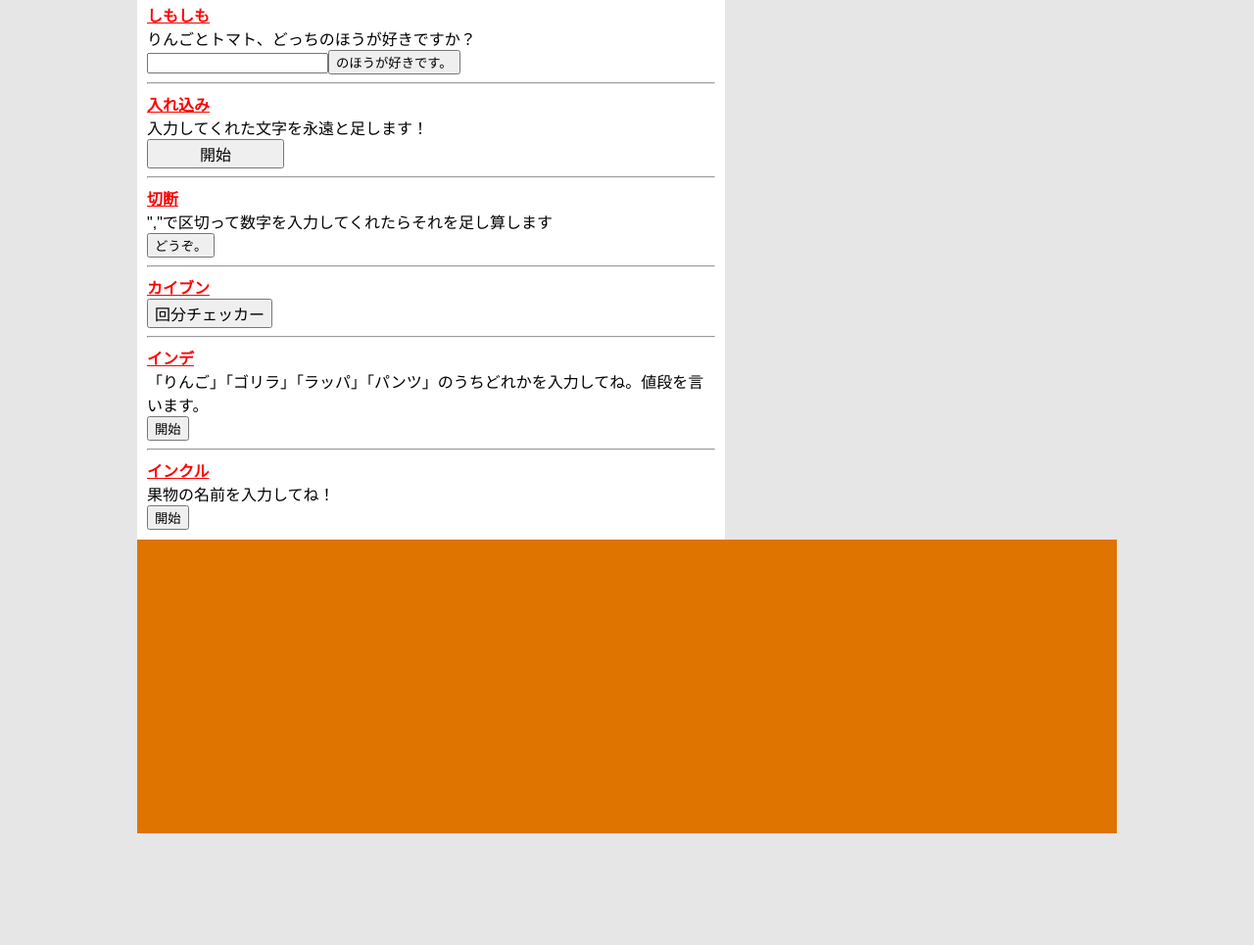
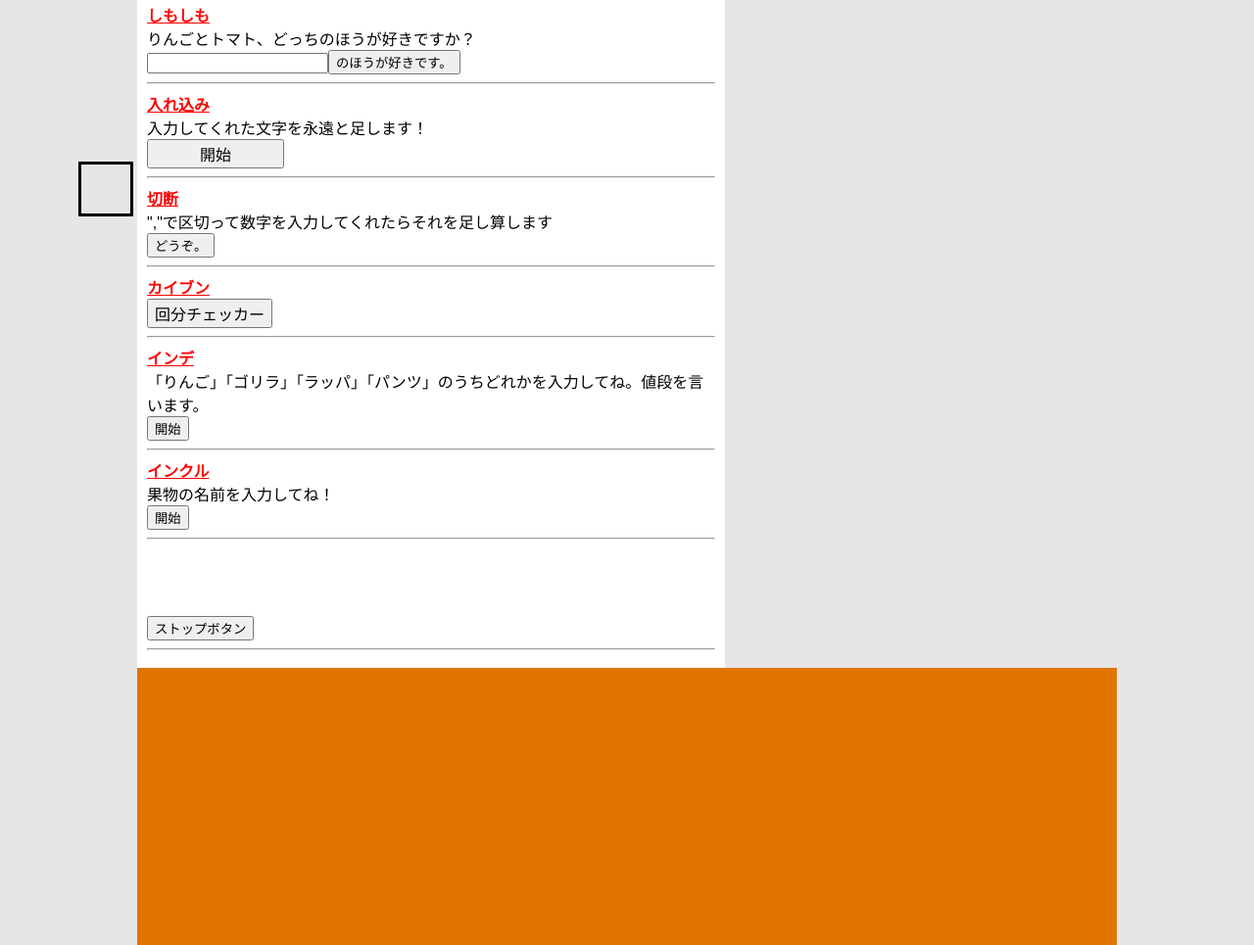
Before and after one commit to sasakipages/js-test, a website: page test.html in a window 1280 px wide. Shown: the part 1095-2060 px from the top of the page at 98% size. Before the commit the page ends 1946 px from the top, so only its background shows below. Drawn offline with Linux system fonts and the light colour scheme.

Commit message:
一定時間で動く箱

```diff
--- a/test.html
+++ b/test.html
@@ -98,6 +98,11 @@
 						<div>果物の名前を入力してね！<br />
 							<button type="button" onclick="check();">開始</button>
 						</div>
+				<hr>
+				<!--動く画像-->
+				<div style="position:absolute;left:30px;border-style:solid;top:1260px;width:50px;height:50px;" id="moving"></div>
+				<button type="button" onclick="stop();" style="margin-top:70px;">ストップボタン</button>
+				<hr>
 			</main>
 			<aside class="subbox">
 				<h3>カート</h3>
--- a/test.js
+++ b/test.js
@@ -237,3 +237,23 @@ function check(){
 		alert("果物じゃないよ！");
 	};
 };
+
+//一定時間ごとにごとに動く画像
+var moving = 30;
+var t;
+function move(){
+    moving = moving + 1;
+
+    mov = document.getElementById("moving");
+    mov.style.left = moving + "px";
+};
+
+window.addEventListener("load",
+    function move(){
+        t = setInterval("move()",100);
+    },
+    false);
+
+function stop(){
+    clearInterval(t);
+};
```
